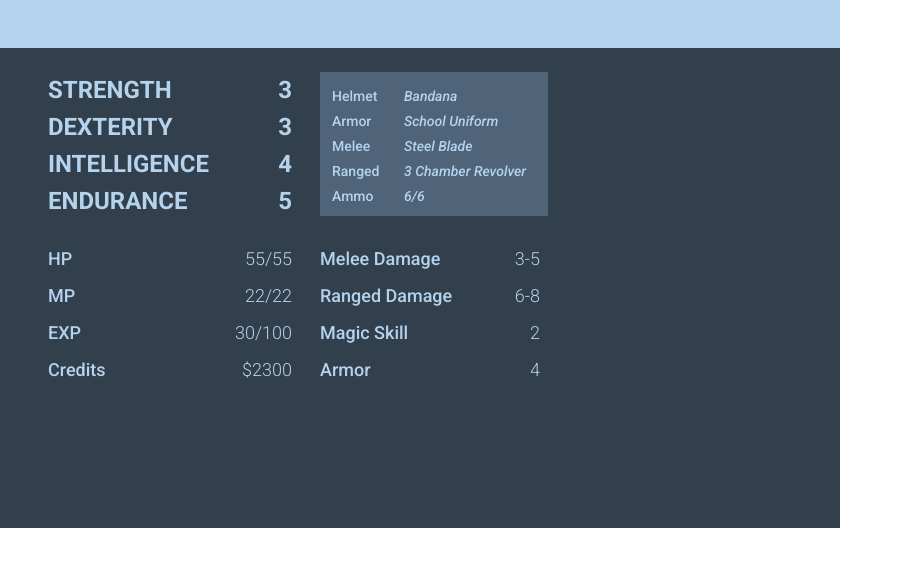
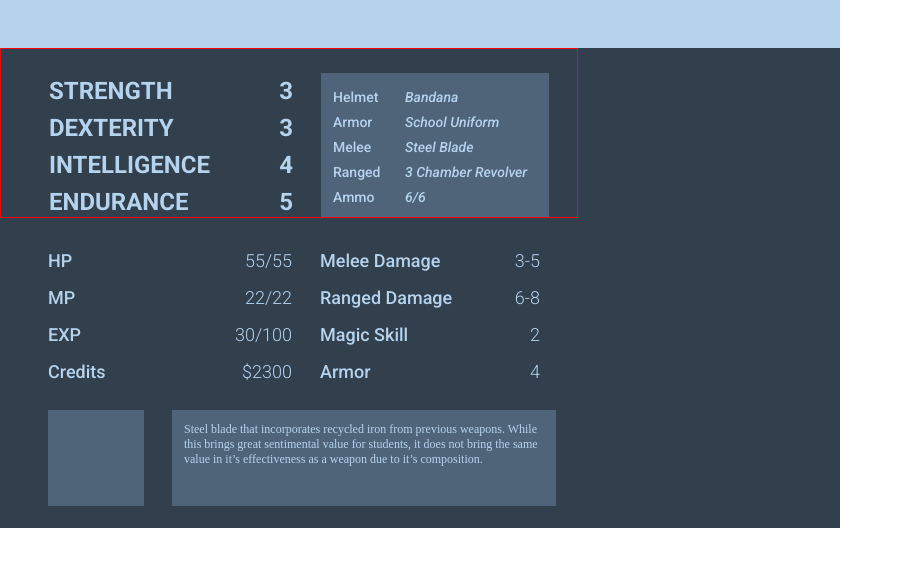
Before and after one commit to samualli/inventoryRPG, a plain HTML site: page index.html in a window 1280 px wide. Shown: the whole page, without its empty margins (0-903 px from the left). Drawn offline with Linux system fonts and the light colour scheme.

Commit message:
Finished Left Wrapper

```diff
--- a/index.html
+++ b/index.html
@@ -26,7 +26,15 @@
                     <div id="vitalStatDynamic">55/55<br>22/22<br>30/100<br>$2300</div>
                     <div id="damageInfoStatic">Melee Damage<br>Ranged Damage<br>Magic                                       Skill<br>Armor</div>
                     <div id="damageInfoDynamic">3-5<br>6-8<br>2<br>4</div>
-            </div>
+                </div>
+
+                <div class = "nextWrapper">
+                    <div id="itemPortrait"></div>
+                    <div id="itemDescription">Steel blade that incorporates recycled iron from
+                        previous weapons.  While this brings great sentimental value for
+                        students, it does not bring the same value in it’s effectiveness as a
+                        weapon due to it’s composition.</div>
+                </div>
     </body>
 
 </html>
--- a/stylesheets/sass/inventoryScreen.scss
+++ b/stylesheets/sass/inventoryScreen.scss
@@ -14,7 +14,6 @@ $height: 22 * $grid_dimension;
 
 /*FONTS*/
 $font-stack: 'Roboto', sans-serif;
-$fontlight: 'Roboto';
 
 *{
     margin: 0px;
@@ -96,9 +95,27 @@ body{
     @extend #vitalStatDynamic;
     width: 3 * $grid_dimension;
 }
+#itemPortrait{
+    @extend #statBox;
+    background-color: $fadingDenim_color;
+    width: 4 * $grid_dimension;
+    height: 4 * $grid_dimension;
+}
+#itemDescription{
+    @extend .wrapper;
+    width: 15 * $grid_dimension;
+    height: 3 * $grid_dimension;
+    font-weight: 500;
+    font-size: 0.75em;
+    color: $ice_color;
+    margin-left: $grid_dimension;
+    padding: $grid_dimension/2;
+    background-color: $fadingDenim_color;
+}
 .leftWrapper{
     padding-top: $grid_dimension;
     padding-left: 2 * $grid_dimension;
+    border: 1px solid red;
     @extend .wrapper;
 }
 
```
Also changed, not shown: stylesheets/sass/main.css, 1 other file.
